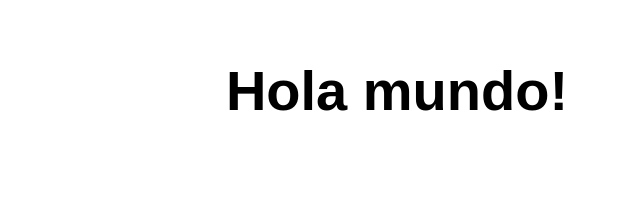
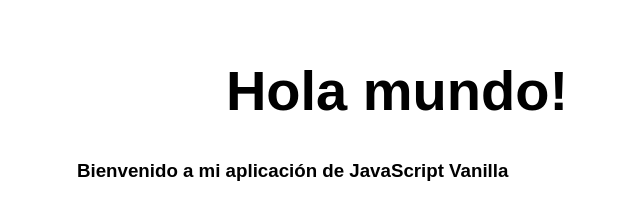
Before and after one commit to LuisFernandoSR/mi-primer-app, a website: page src/index.html in a window 1280 px wide. Shown: the whole page, without its empty margins (243-883 px from the left). Drawn offline with Linux system fonts and the light colour scheme.

Commit message:
Agregar encabezado de bienvenida en index

```diff
--- a/src/index.html
+++ b/src/index.html
@@ -11,6 +11,7 @@
 <body>
   <main>
     <h1>Hola mundo!</h1>
+    <h3>Bienvenido a mi aplicación de JavaScript Vanilla</h3>
   </main>
 </body>
 
```
